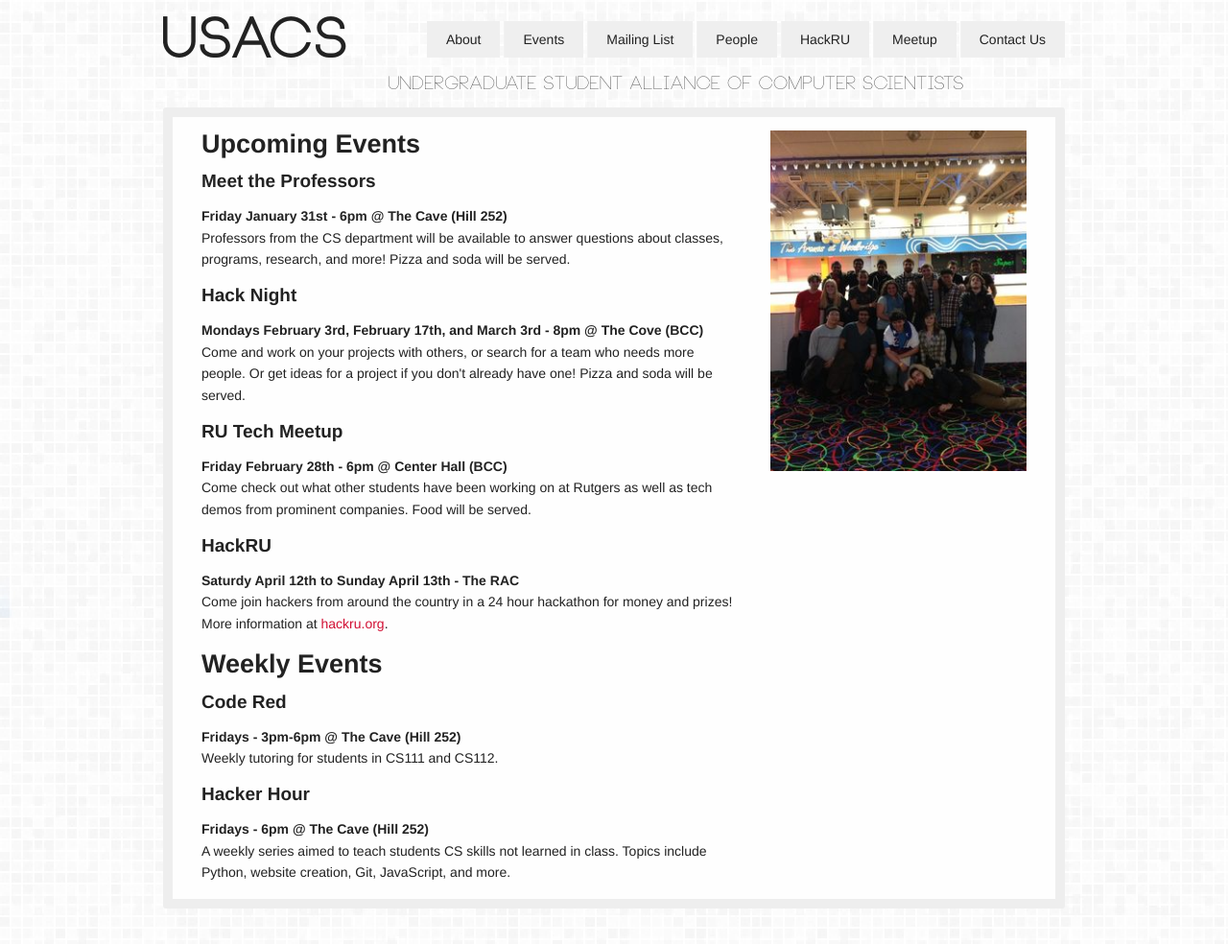
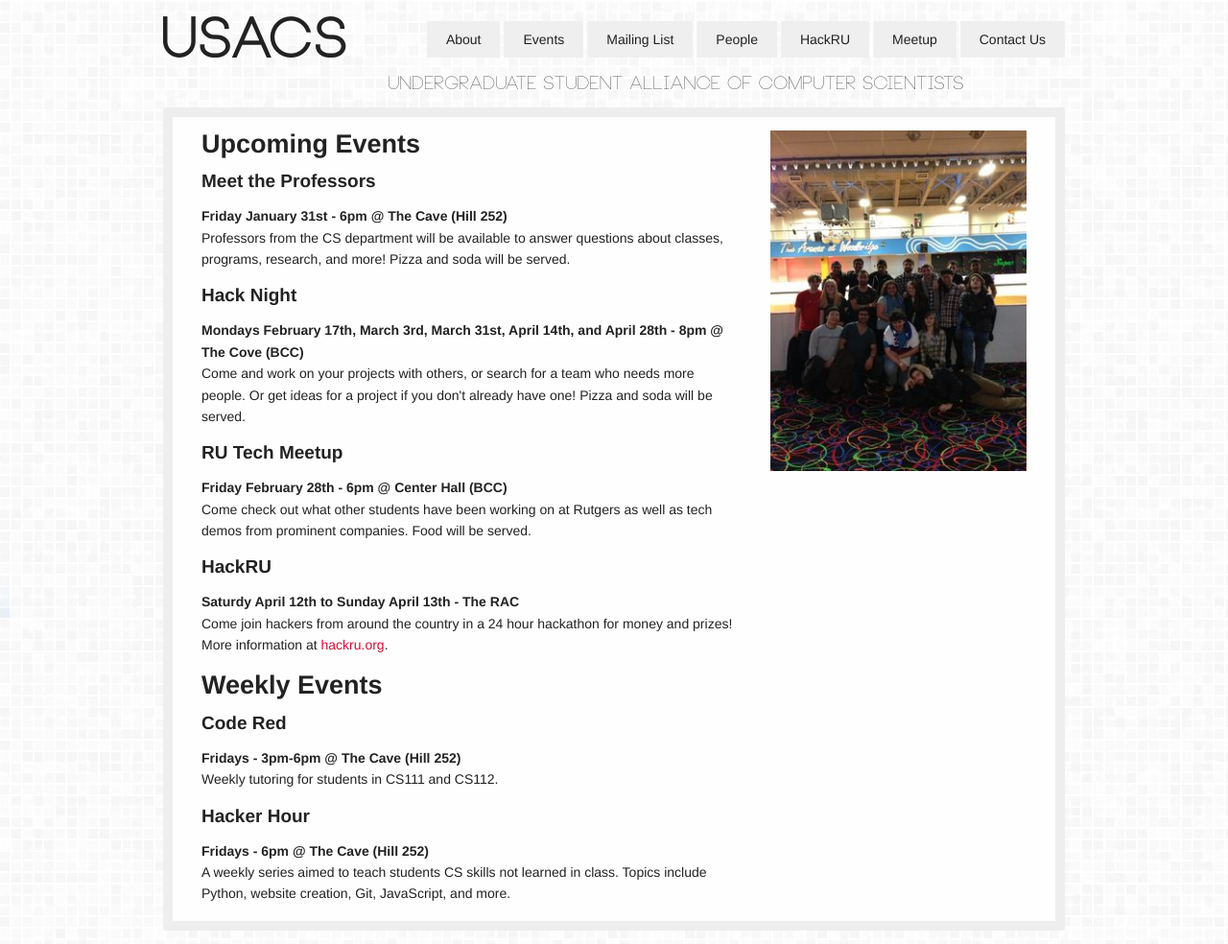
Before and after one commit to usacs/usacs.github.io, a Jekyll site: the page built from events.html, in a window 1280 px wide. Shown: the whole page at 96% size. Built offline with Jekyll 4.4.1, drawn with Linux system fonts in a browser that asks for light colours; Markdown is read by kramdown in place of the engine named in the settings; before the commit the page ends 961 px from its top, so only the background shows below that.

Commit message:
added the rest of the dates for Hack Night

```diff
--- a/events.html
+++ b/events.html
@@ -18,7 +18,7 @@ title: "Events"
       <ul>
         <li class="schedule-item">
         <h4>Hack Night</h4>
-        <p><b>Mondays February 3rd, February 17th, and March 3rd - 8pm @ The Cove (BCC)</b>
+        <p><b>Mondays February 17th, March 3rd, March 31st, April 14th, and April 28th - 8pm @ The Cove (BCC)</b>
         <br/> Come and work on your projects with others, or search for a team who needs more people.  Or get ideas for a project if you don't already have one!  Pizza and soda will be served.
         <br/>
         </p>
```
